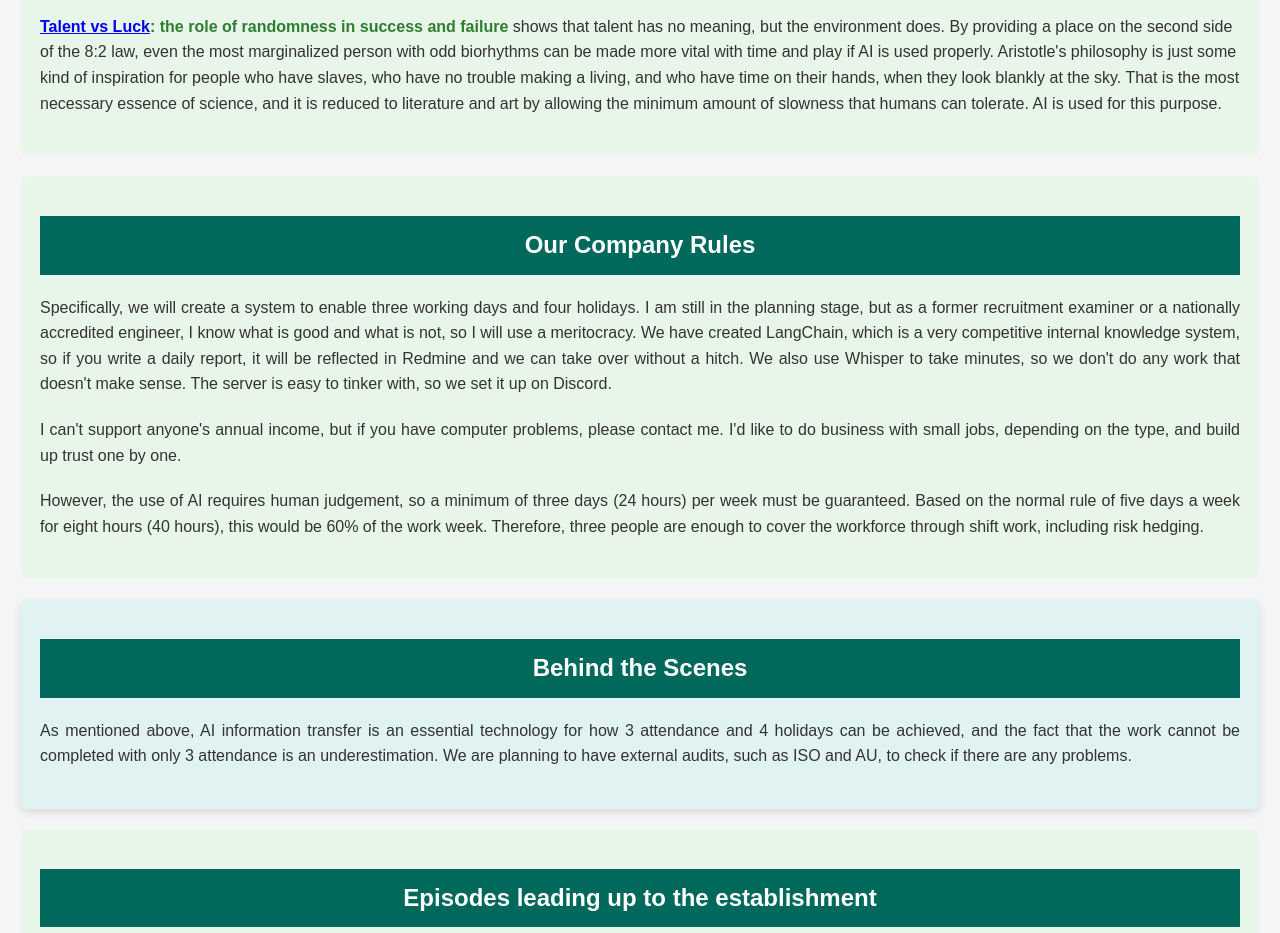
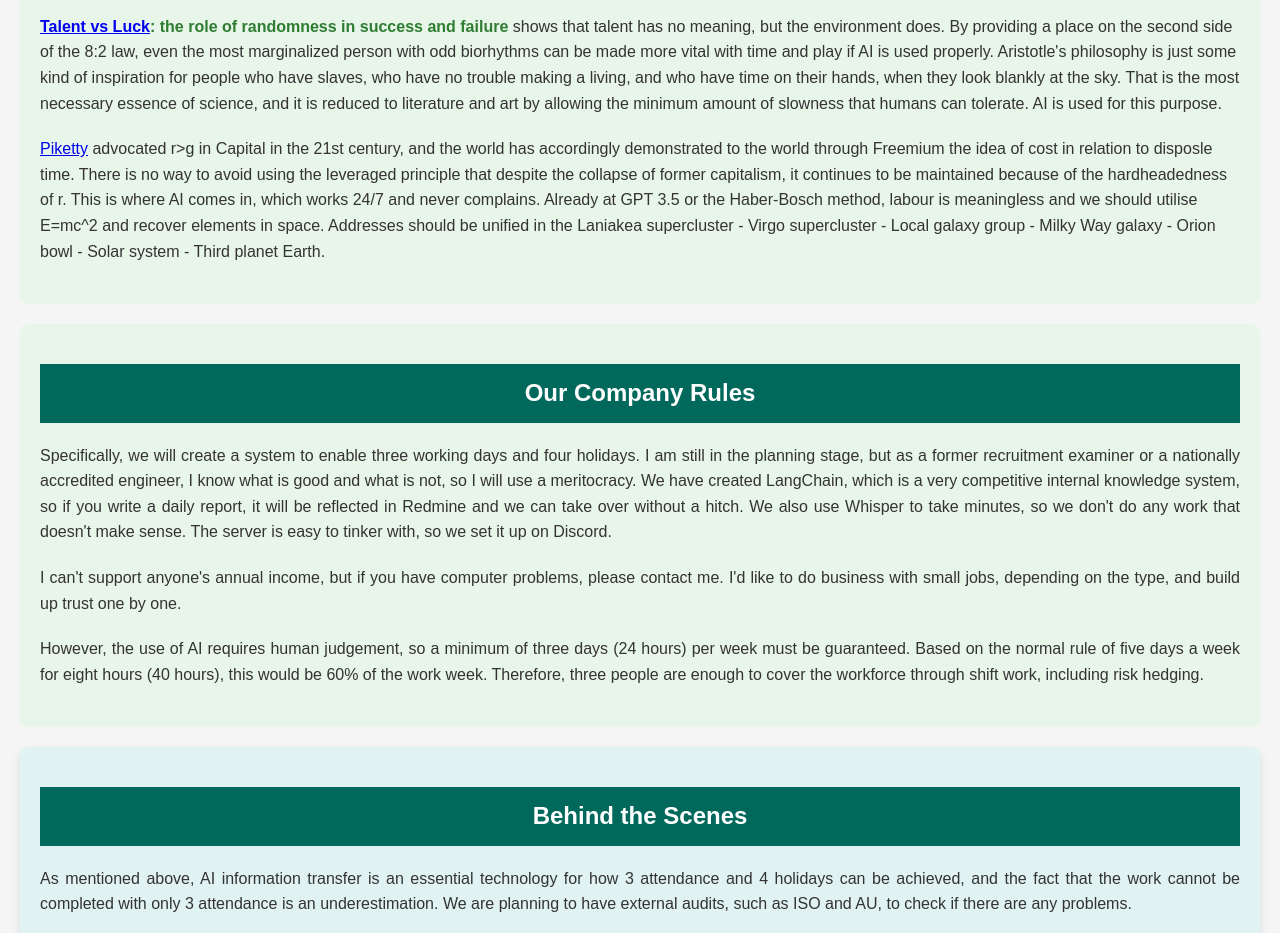
Before and after one commit to yokane/yokane, a plain HTML site: page index.html in a window 1280 px wide. Shown: the part 2620-3553 px from the top of the page. Drawn offline with Linux system fonts and the light colour scheme.

Commit message:
Update index.html

```diff
--- a/index.html
+++ b/index.html
@@ -107,6 +107,7 @@
         <p>Largo is the slowest of the speed signatures that follow largo, lento, and adagio, at about 40-50 bpm. Largo's speed is described as "broad and very slow." Largo is found in Caccini's <em>New Music</em> Dhe, dove son fuggiti of 1601. The slow, languid tone of "Ombra mai fu" makes us lose track of time. But the sound continues to flow. It is gentle, supple, and simply, beautiful.</p>
         <p>The medieval European philosophy of scholasticism originated in Aristotle's philosophy, and σχολη is the root of the word "school" and means leisure. Huizinga's <em>Homo Ludens</em> appeals that play is the essence of human nature. Roger Caillois, the usual Roger Caillois, says in essence that there are four kinds of play.</p>
         <p><strong><a href="https://arxiv.org/abs/1802.07068">Talent vs Luck</a>: the role of randomness in success and failure</strong> shows that talent has no meaning, but the environment does. By providing a place on the second side of the 8:2 law, even the most marginalized person with odd biorhythms can be made more vital with time and play if AI is used properly. Aristotle's philosophy is just some kind of inspiration for people who have slaves, who have no trouble making a living, and who have time on their hands, when they look blankly at the sky. That is the most necessary essence of science, and it is reduced to literature and art by allowing the minimum amount of slowness that humans can tolerate. AI is used for this purpose.</p>
+        <p><a href="https://en.wikipedia.org/wiki/Capital_in_the_Twenty-First_Century">Piketty</a> advocated r>g in Capital in the 21st century, and the world has accordingly demonstrated to the world through Freemium the idea of cost in relation to disposle time. There is no way to avoid using the leveraged principle that despite the collapse of former capitalism, it continues to be maintained because of the hardheadedness of r. This is where AI comes in, which works 24/7 and never complains. Already at GPT 3.5 or the Haber-Bosch method, labour is meaningless and we should utilise E=mc^2 and recover elements in space. Addresses should be unified in the Laniakea supercluster - Virgo supercluster - Local galaxy group - Milky Way galaxy - Orion bowl - Solar system - Third planet Earth.</p>
     </section>
 
 
```
